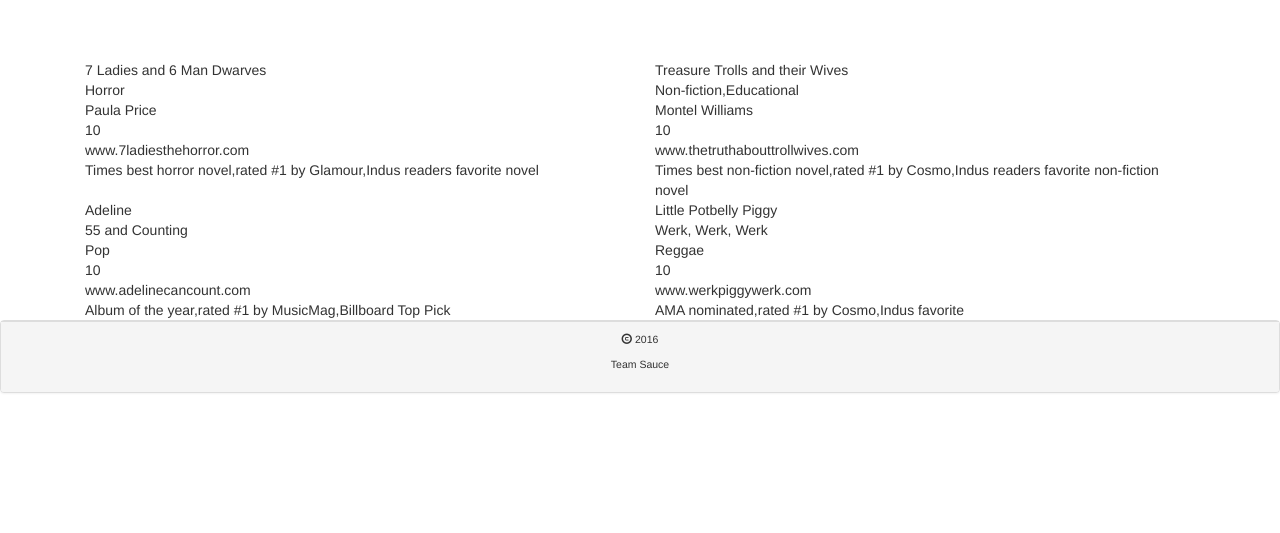
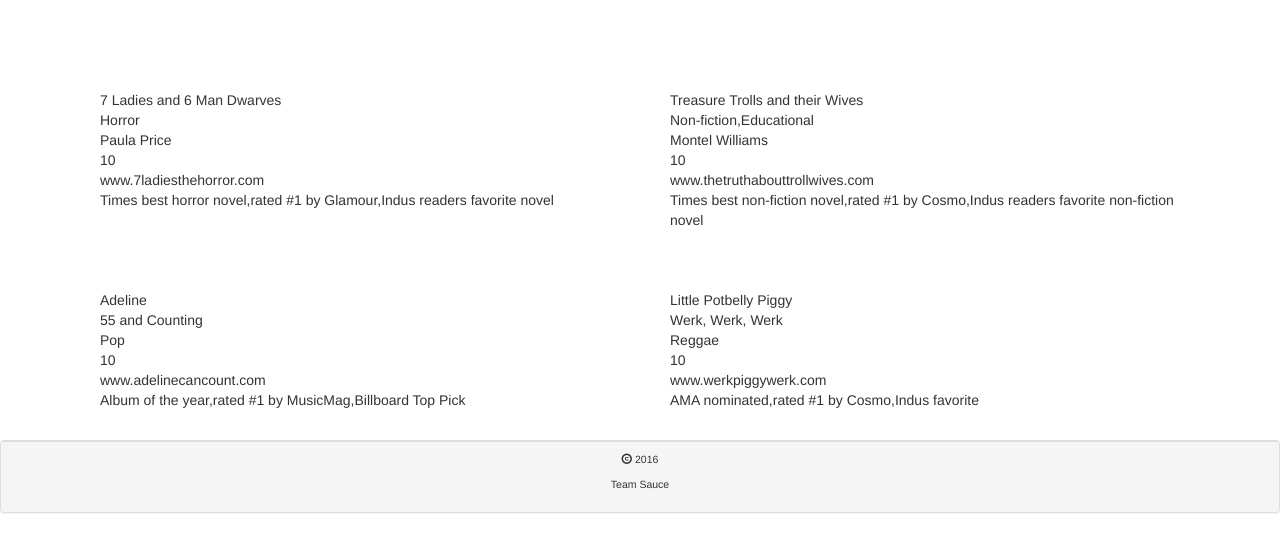
Before and after one commit to teamSauce/Indus, a plain HTML site: page index.html in a window 1280 px wide. Shown: the part 282-815 px from the top of the page. Drawn offline with nearby package versions, Linux system fonts and the light colour scheme.

Commit message:
Added padding

```diff
--- a/index.css
+++ b/index.css
@@ -21,3 +21,7 @@
 	font-size: .75em;
 	text-align: center;
 }
+
+.textPadding {
+	padding: 30px;
+}
--- a/index.html
+++ b/index.html
@@ -66,7 +66,7 @@
 </div>
 
 <div class="container">
-  <div id="book1" class="col-md-6">
+  <div id="book1" class="col-md-6 textPadding">
     <div class="name"></div>
     <div class="category"></div>
     <div class="author"></div>
@@ -76,7 +76,7 @@
 
   </div>
 
-  <div id="book2" class="col-md-6">
+  <div id="book2" class="col-md-6 textPadding">
     <div class="name"></div>
     <div class="category"></div>
     <div class="author"></div>
@@ -86,7 +86,7 @@
 
   </div>
 
- <div id="album1" class="col-md-6">
+ <div id="album1" class="col-md-6 textPadding">
     <div class="artist"></div>
     <div class="name"></div>
     <div class="category"></div>
@@ -96,7 +96,7 @@
 
   </div>
 
-  <div id="album2" class="col-md-6">
+  <div id="album2" class="col-md-6 textPadding">
     <div class="artist"></div>
     <div class="name"></div>
     <div class="category"></div>
```
